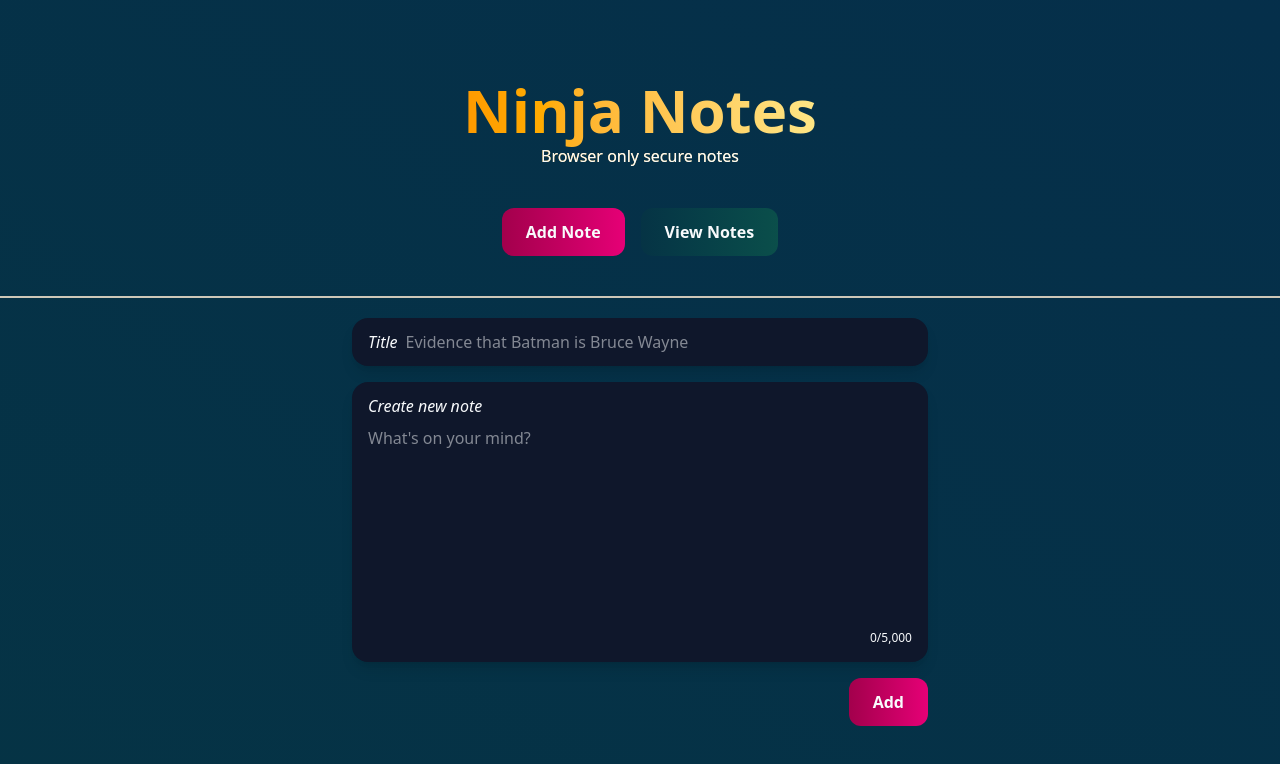
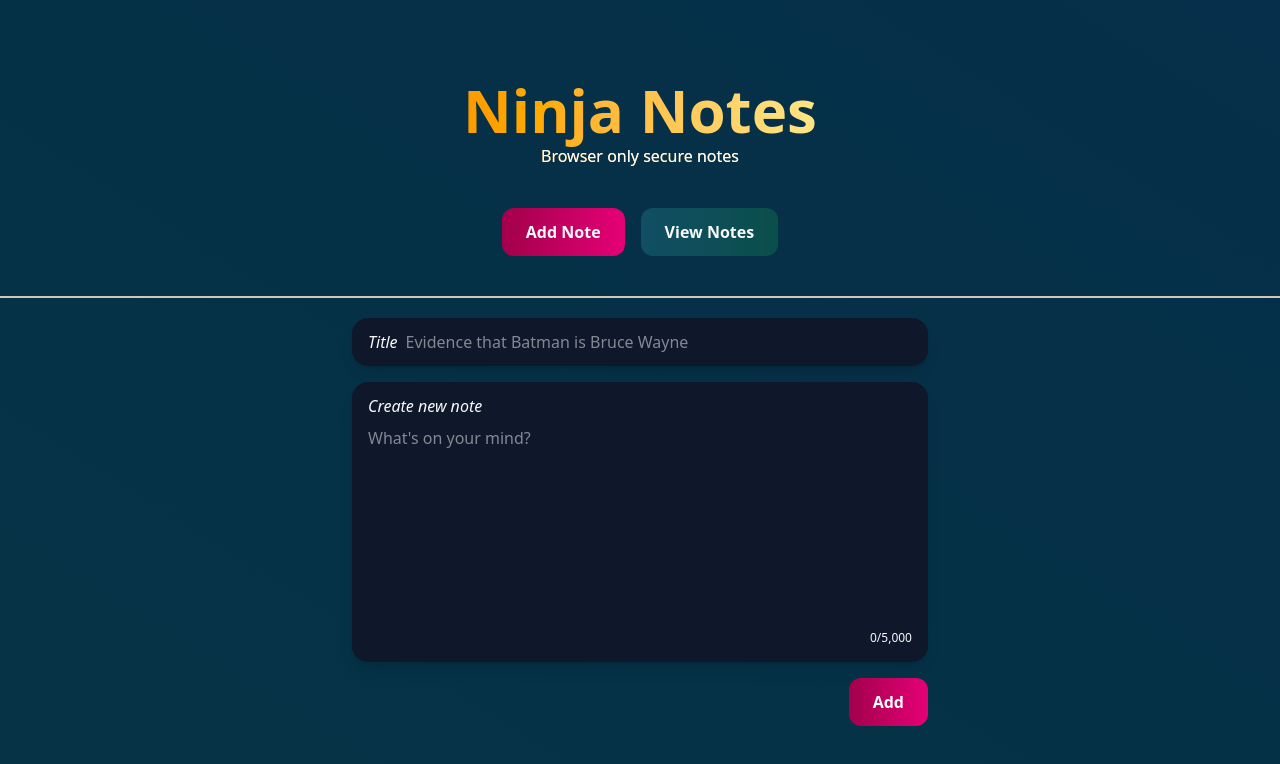
Before and after one commit to Oded2/Ninja-Notes, a Next.js app: page / in a window 1280 px wide. Shown: the top 764 px of the page. Built offline with nearby package versions, Linux system fonts and the light colour scheme.

Commit message:
Fix button color classes for non-primary state

```diff
--- a/src/components/Button.tsx
+++ b/src/components/Button.tsx
@@ -24,7 +24,7 @@ export default function Button({ isPrimary, onClick, label, type }: Props) {
           "to-pink-600": isPrimary,
         },
         {
-          "from-cyan-950": !isPrimary,
+          "from-cyan-900": !isPrimary,
           "to-teal-900": !isPrimary,
         }
       )}
```
